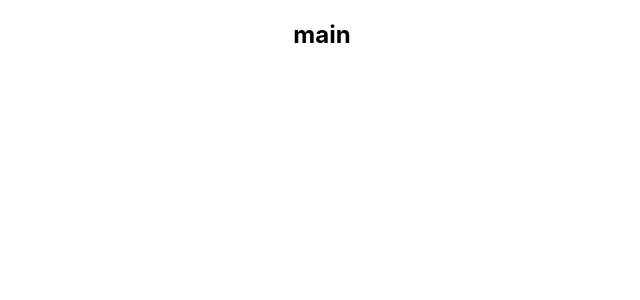
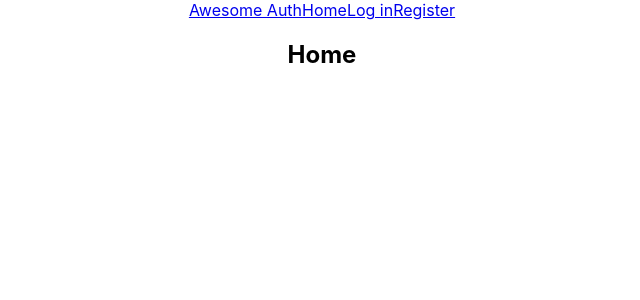
Before and after one commit to arfan36/d-96-1_m-58_auth-router-context-app_oct-15, a React (Create React App) app: page / in a window 1280 px wide. Shown: the top 300 px of the page, without its empty margins (318-958 px from the left). Built offline with nearby package versions, Linux system fonts and the light colour scheme.

Commit message:
header added

```diff
--- a/src/components/Header.js
+++ b/src/components/Header.js
@@ -1,9 +1,15 @@
 import React from 'react';
+import { Link } from 'react-router-dom';
 
 const Header = () => {
     return (
         <div>
-            <h2>header</h2>
+            <div className="navbar bg-primary text-primary-content">
+                <Link className="btn btn-ghost normal-case text-xl" to={'/'}>Awesome Auth</Link>
+                <Link className="btn btn-ghost normal-case text-xl" to={'/'}>Home</Link>
+                <Link className="btn btn-ghost normal-case text-xl" to={'/login'}>Log in</Link>
+                <Link className="btn btn-ghost normal-case text-xl" to={'/register'}>Register</Link>
+            </div>
         </div>
     );
 };
--- a/src/layout/Main.js
+++ b/src/layout/Main.js
@@ -1,9 +1,12 @@
 import React from 'react';
+import { Outlet } from 'react-router-dom';
+import Header from '../components/Header';
 
 const Main = () => {
     return (
         <div>
-            <h2>main</h2>
+            <Header></Header>
+            <Outlet></Outlet>
         </div>
     );
 };
```
